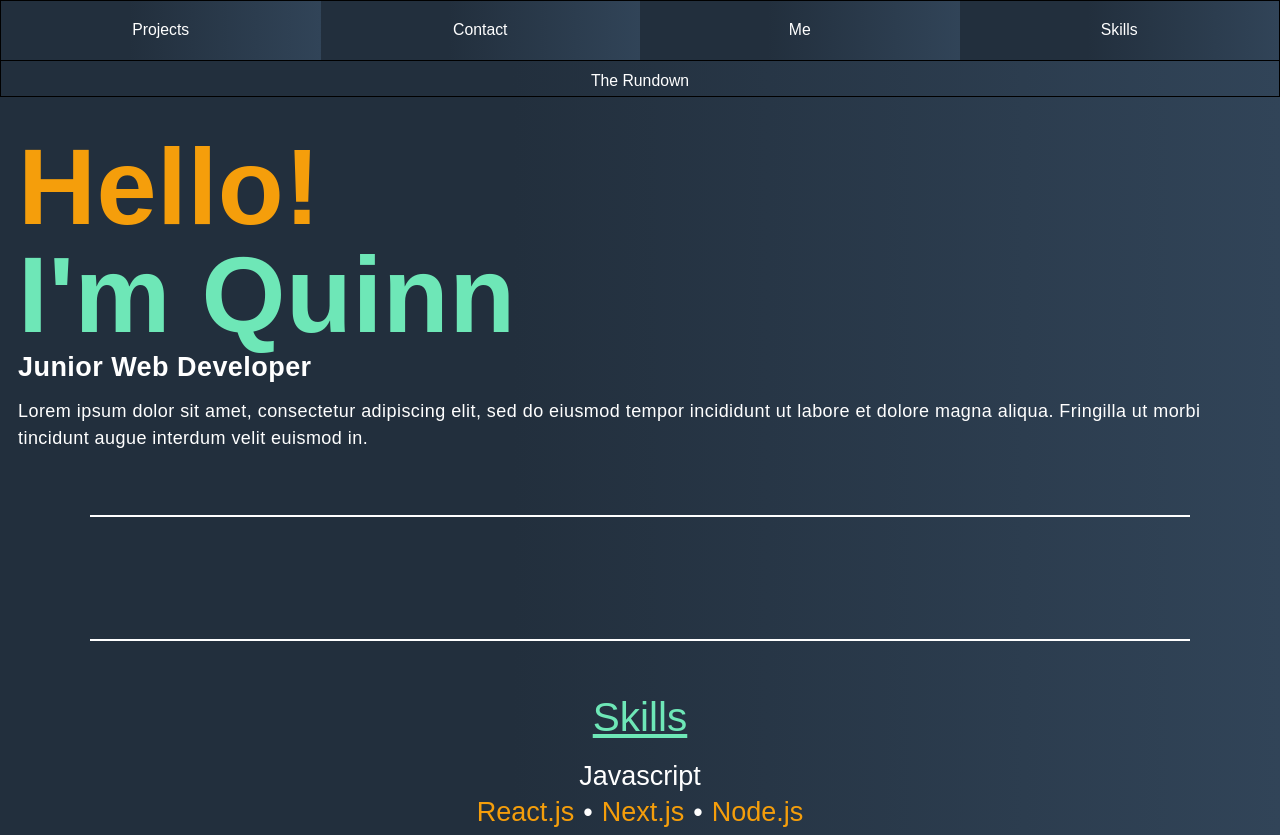
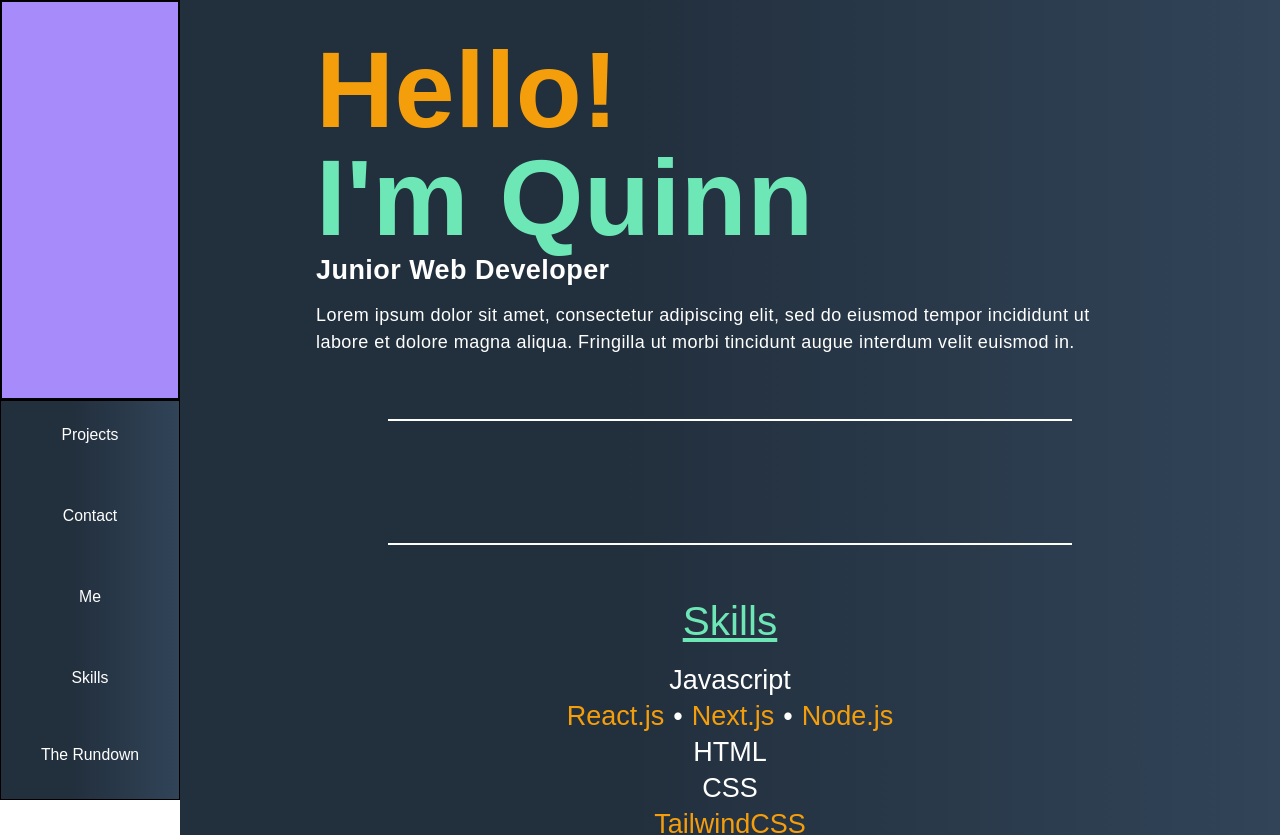
Before and after one commit to QMaximillian/quinn-personal-website, a Next.js app: page / in a window 1280 px wide. Shown: the top 835 px of the page. Built offline with nearby package versions, Linux system fonts and the light colour scheme; a web font is replaced by a local one.

Commit message:
Add sidebar styling for md and greater size screens

```diff
--- a/components/GradientBackground.js
+++ b/components/GradientBackground.js
@@ -3,7 +3,9 @@ import PropTypes from 'prop-types'
 
 function GradientBackground({ children }) {
   return (
-    <div className="primary-gradient flex flex-grow flex-col">{children}</div>
+    <div className="primary-gradient flex flex-grow flex-col md:items-center">
+      {children}
+    </div>
   )
 }
 
--- a/components/Navigation.js
+++ b/components/Navigation.js
@@ -5,15 +5,20 @@ import NavigationLink from './NavigationLink'
 
 function Navigation() {
   return (
-    <nav className="w-full text-xs sm:text-sm border border-black primary-gradient">
-      <div className="w-full flex">
+    <nav className="w-full md:h-1/2 md:flex-col text-xs sm:text-sm border border-black primary-gradient">
+      <div className="w-full flex md:flex-col md:h-full">
         <NavigationLink href="/projects" text="Projects" />
         <NavigationLink href="/contact" text="Contact" />
         <NavigationLink href="/me" text="Me" />
         <NavigationLink href="/skills" text="Skills" />
+        <Link href="/">
+          <a className="hidden md:inline-block md:h-full w-full text-center h-8 py-4 border-t border-black md:border-t-0">
+            The Rundown
+          </a>
+        </Link>
       </div>
       <Link href="/">
-        <a className="inline-block w-full text-center h-8 py-2 border-t border-black">
+        <a className="inline-block md:hidden w-full text-center h-8 py-2 border-t border-black md:border-t-0">
           The Rundown
         </a>
       </Link>
--- a/components/NavigationLink.js
+++ b/components/NavigationLink.js
@@ -6,7 +6,7 @@ function NavigationLink({ text, href }) {
   return (
     <Link href={href}>
       {/* eslint-disable-next-line jsx-a11y/anchor-is-valid */}
-      <a className="primary-gradient w-full py-4 sm:min-w-min text-center hover:text-green-300 hover:border-green-300 focus:text-green-300 focus:border-green-300 active:text-green-300 active:border-green-300">
+      <a className="md:h-full primary-gradient w-full py-4 md:py-5 sm:min-w-min text-center hover:text-green-300 hover:border-green-300 focus:text-green-300 focus:border-green-300 active:text-green-300 active:border-green-300">
         {text}
       </a>
     </Link>
--- a/pages/_app.js
+++ b/pages/_app.js
@@ -2,6 +2,7 @@ import PropTypes from 'prop-types'
 import { motion, AnimatePresence, useReducedMotion } from 'framer-motion'
 import Navigation from '../components/Navigation'
 import GradientBackground from '../components/GradientBackground'
+import DeveloperInfo from '../components/DeveloperInfo'
 import '../styles/globals.css'
 // @font-face {
 //   font-family: 'Cera Pro Regular';
@@ -36,12 +37,17 @@ function MyApp({ Component, pageProps, router }) {
         initial={{ opacity: reducedMotionOpacity }}
         animate={{ opacity: 1 }}
         exit={{ opacity: reducedMotionOpacity }}
-        className="flex flex-col min-h-full"
+        className="flex flex-col md:flex-row min-h-full"
       >
-        <header className="sticky top-0">
+        <div className="sticky top-0 md:h-screen md:w-40">
+          <div className="hidden">
+            <DeveloperInfo />
+          </div>
+          {/* Placeholder Element */}
+          <div className="border-2 border-black bg-purple-400 h-1/2 hidden md:block" />
           <Navigation />
-        </header>
-        <main className="flex-grow flex items-stretch">
+        </div>
+        <main className="flex-grow flex md:w-3/4 primary-gradient">
           <GradientBackground>
             <Component {...pageProps} />
           </GradientBackground>
--- a/pages/index.js
+++ b/pages/index.js
@@ -1,7 +1,6 @@
 import Head from 'next/head'
 import DeveloperInfo from '../components/DeveloperInfo'
 import Skills from '../components/Skills'
-import GradientBackground from '../components/GradientBackground'
 import SectionBreak from '../components/SectionBreak'
 import Contact from '../components/Contact'
 import ProjectPeak from '../components/ProjectPeak'
@@ -10,7 +9,7 @@ import projects from '../projects.json'
 
 export default function Home() {
   return (
-    <>
+    <div className="md:max-w-3xl">
       <Head>
         <title>Home</title>
         <link rel="icon" href="/favicon.ico" />
@@ -21,8 +20,6 @@ export default function Home() {
           crossOrigin=""
         />
       </Head>
-
-      <GradientBackground>
       <DeveloperInfo />
       <SectionBreak />
       <section
@@ -44,7 +41,6 @@ export default function Home() {
       <section id="contact">
         <Contact />
       </section>
-      </GradientBackground>
-    </>
+    </div>
   )
 }
```
Lines whose indentation alone changed are shown as unchanged.
